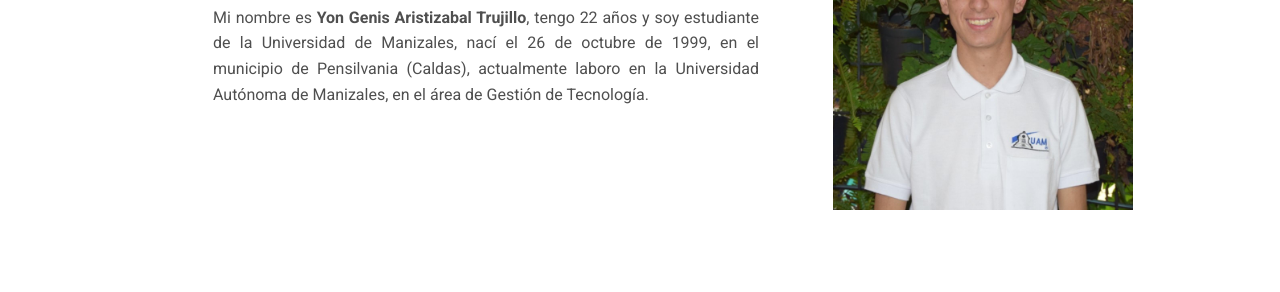
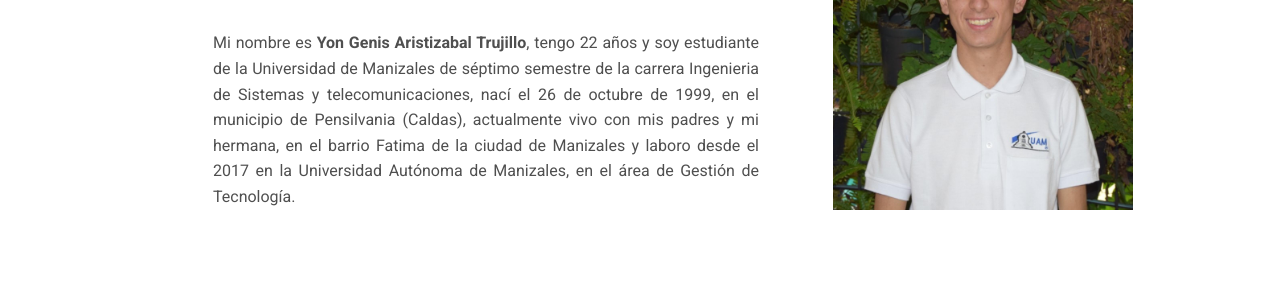
Before and after one commit to YonAristizabal/HojaDeVida, a plain HTML site: page index.html in a window 1280 px wide. Shown: the part 490-782 px from the top of the page. Drawn offline with nearby package versions, Linux system fonts and the light colour scheme; a script that the page names is missing.

Commit message:
Información
Se agrega información  a la hoja de vida

```diff
--- a/index.html
+++ b/index.html
@@ -36,10 +36,12 @@
     <div class="container description">
         <div class="row">
             <div class="col-md info">
-                <h2> Ingeniero en Sistemas y Telecomunicaciones </h2>
+                <h2> Ingeniero en Sistemas y Telecomunicaciones </h2> <br>
                 <p>Mi nombre es <strong>Yon Genis Aristizabal Trujillo</strong>, tengo 22 años y soy estudiante
-                 de la Universidad de Manizales, nací el 26 de octubre de 1999, en el municipio de Pensilvania (Caldas), actualmente laboro
-                 en la Universidad Autónoma de Manizales, en el área de Gestión de Tecnología.
+                 de la Universidad de Manizales de séptimo semestre de la carrera Ingenieria de Sistemas y telecomunicaciones,
+                 nací el 26 de octubre de 1999, en el municipio de Pensilvania (Caldas), actualmente vivo con mis padres
+                 y mi hermana, en el barrio Fatima de la ciudad de Manizales y laboro desde el 2017 en la Universidad
+                 Autónoma de Manizales, en el área de Gestión de Tecnología.
                 </p>
             </div>
             <div class="col-md img">
```
